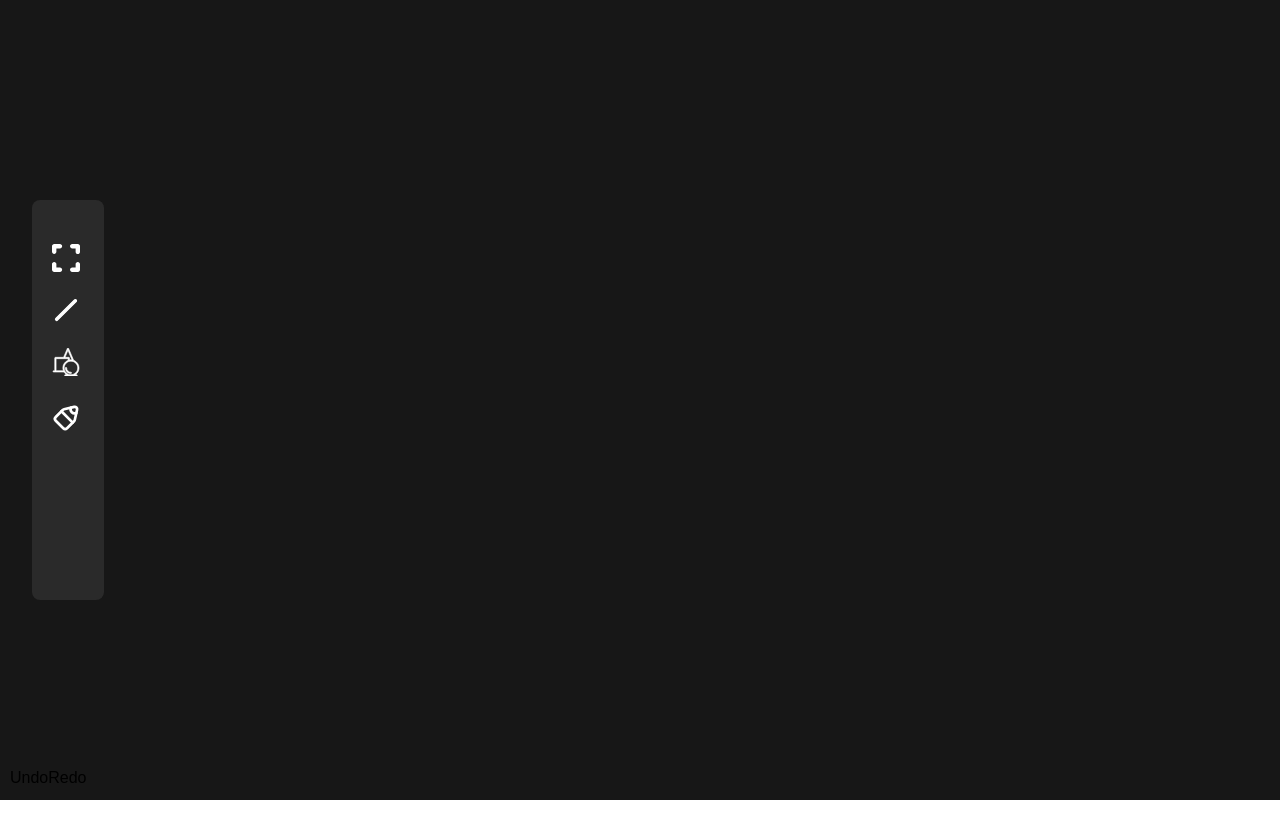
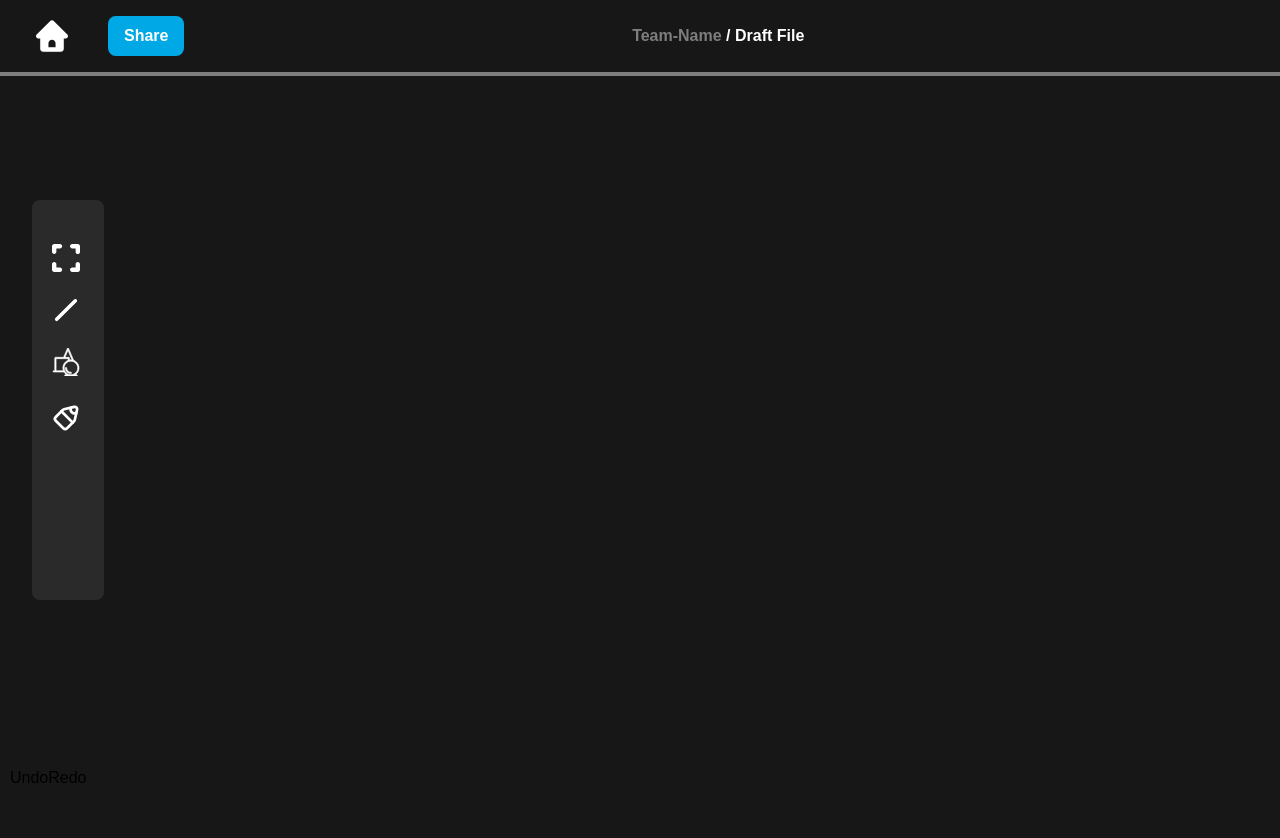
Before and after one commit to AdiKsOnDev/CollaboralHub, a React (Create React App) app: page /Canvas in a window 1280 px wide. Shown: the top 838 px of the page. Before the commit the page ends 800 px from the top, so only its background shows below. Built offline with nearby package versions, Linux system fonts and the light colour scheme; the HTML template or start-up script is replaced by a standard one.

Commit message:
feat: Added the Header

```diff
--- a/src/pages/Canvas.js
+++ b/src/pages/Canvas.js
@@ -1,9 +1,10 @@
 import CanvasBox from '../components/CanvasBox';
-import Navbar from '../components/Navbar.js';
+import CanvasHeader from '../components/CanvasHeader.js';
 
 function Canvas() {
   return (
     <div className="w-full h-full flex flex-col">
+      <CanvasHeader />
       <CanvasBox />
     </div>
   );
```
Also changed, not shown: src/Assets/Home_Icon.svg (added).
